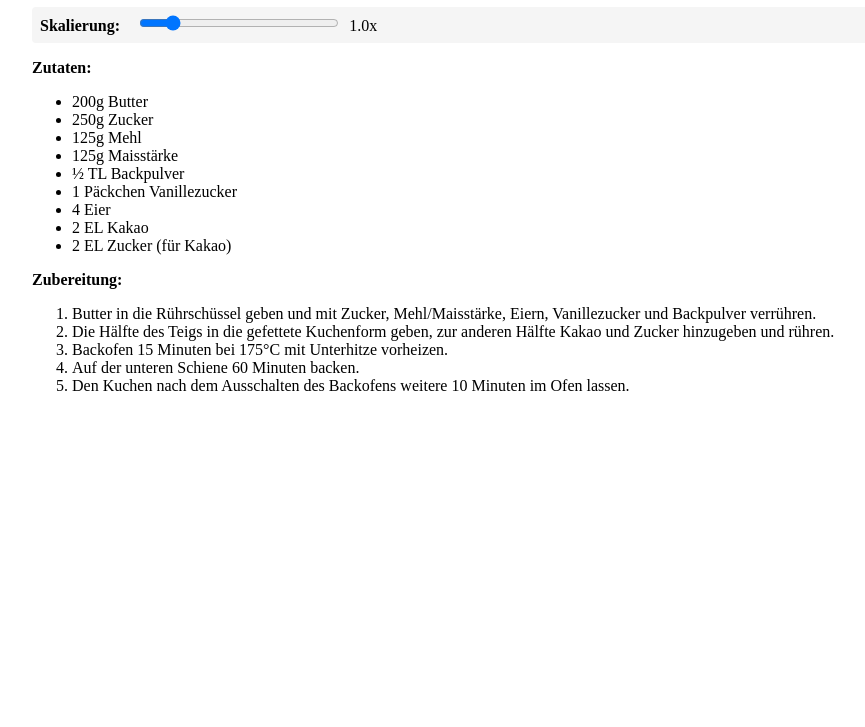
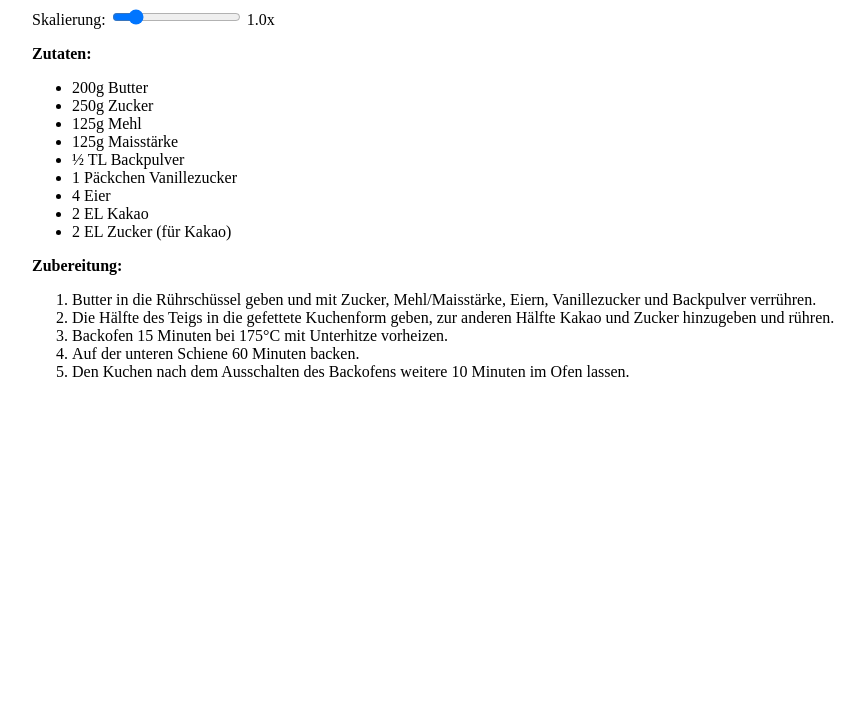
Before and after one commit to munsterthasso/munsterthasso.github.io, a plain HTML site: page marmorkuchen.html in a window 1280 px wide. Shown: the part 73-800 px from the top of the page, without its empty margins (96-961 px from the left). Drawn offline with Linux system fonts and the light colour scheme.

Commit message:
Update marmorkuchen.html

```diff
--- a/marmorkuchen.html
+++ b/marmorkuchen.html
@@ -43,24 +43,6 @@
 <li>Auf der unteren Schiene 60 Minuten backen.</li>
 <li>Den Kuchen nach dem Ausschalten des Backofens weitere 10 Minuten im Ofen lassen.</li>
 </ol>
-<style>
-.recipe-controls {
-    margin: 1em 0;
-    padding: 0.5em;
-    background: #f5f5f5;
-    border-radius: 4px;
-}
-
-.recipe-controls label {
-    font-weight: bold;
-    margin-right: 0.5em;
-}
-
-.recipe-controls input[type="range"] {
-    margin: 0 0.5em;
-    width: 200px;
-}
-</style>
 <script>
 document.addEventListener('DOMContentLoaded', function() {
     setupRecipeScaling('marble-scale', 'marble-scale-value', 'h1:nth-of-type(1) ~ *');
```
